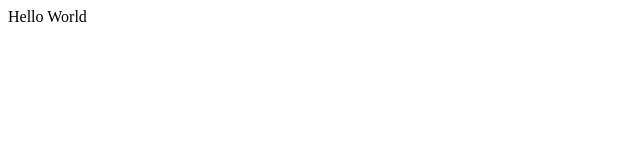
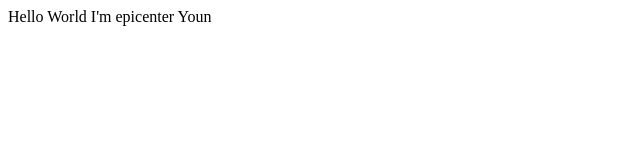
Before and after one commit to epicenteryoun/project2015, a plain HTML site: page index.html in a window 1280 px wide. Shown: the whole page, without its empty margins (0-640 px from the left). Drawn offline with Linux system fonts and the light colour scheme.

Commit message:
add index.html

```diff
--- a/index.html
+++ b/index.html
@@ -19,6 +19,6 @@
 	</head>
 
 	<body>
-		Hello World
+		Hello World I'm epicenter Youn
 	</body>
 </html>
```
